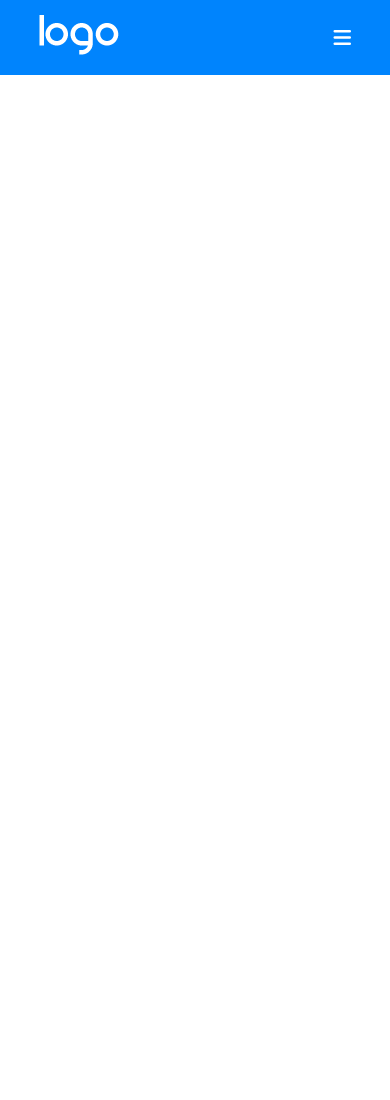
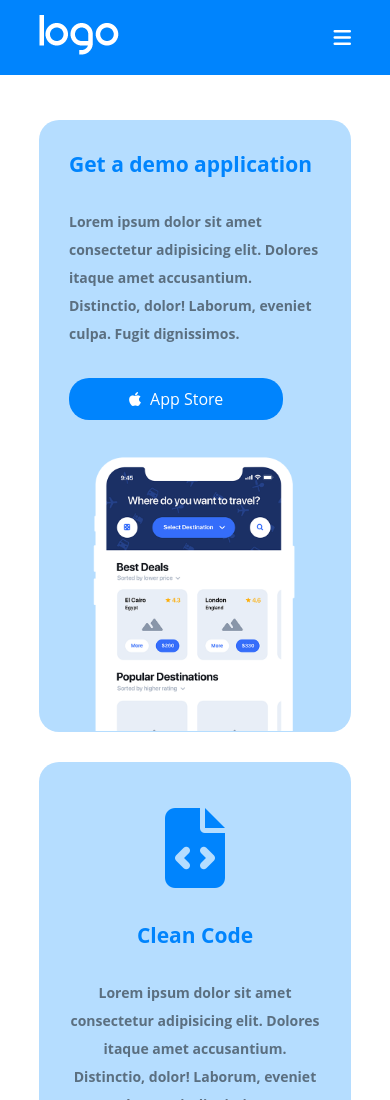
Before and after one commit to markcaf/htmlcss-responsive-layout, a plain HTML site: page index.html in a window 390 px wide. Shown: the top 1100 px of the page. Before the commit the page ends 844 px from the top, so only its background shows below. Drawn offline with Linux system fonts and the light colour scheme.

Commit message:
Prima sezione icon-box - Mobile

```diff
--- a/css/style.css
+++ b/css/style.css
@@ -20,6 +20,8 @@
 header{
     width: 100%;
     background-color: var(--blue-accent);
+    position: fixed;
+    top: 0;
 }
 
 .container{
@@ -86,3 +88,70 @@ header{
     }
 }
 /******* END HEADER *******/
+
+main{
+    margin-top: 100px;
+}
+
+/******* MAIN SECTIONS *******/
+/* First section - Features */
+#features{
+    padding: 20px 0 70px;
+}
+
+.icon-box{
+    background-color: var(--blue-light);
+    padding: 30px;
+    border-radius: 20px;
+}
+
+#features h3{
+    font-size: 21px;
+    color: var(--blue-accent);
+    margin-bottom: 30px;
+}
+
+#features p{
+    color: #5b6f80;
+    font-weight: bold;
+    font-size: 14px;
+    line-height: 2;
+}
+
+.apple-button{
+    text-align: center;
+    background-color: var(--blue-accent);
+    color: white;
+    padding: 10px 20px;
+    border-radius: 20px;
+    margin: 30px 0;
+    width: 85%;
+}
+
+.apple-icon{
+    margin-right: 5px;
+}
+
+#features img{
+    width: 100%;
+    margin-bottom: -34px;
+}
+
+.flex-wrap{
+    display: flex;
+    justify-content: space-between;
+    gap: 30px;
+    flex-wrap: wrap;
+}
+
+.icon-accent{
+    font-size: 80px;
+    color: var(--blue-accent);
+    /* text-align: center; */
+    margin-bottom: 20px;
+}
+
+#clean-code-box, #web-design-box,
+#development-box, #branding-box{
+    text-align: center;
+}
--- a/index.html
+++ b/index.html
@@ -4,12 +4,14 @@
     <meta charset="UTF-8">
     <meta http-equiv="X-UA-Compatible" content="IE=edge">
     <meta name="viewport" content="width=device-width, initial-scale=1.0">
-    <title>Responsive layout</title>
+    <title>Responsive Layout</title>
+    <link rel="icon" type="image/x-icon" href="http://cdn.onlinewebfonts.com/svg/img_5541.png">
     <link rel="stylesheet" href="https://cdnjs.cloudflare.com/ajax/libs/font-awesome/6.1.1/css/all.min.css" integrity="sha512-KfkfwYDsLkIlwQp6LFnl8zNdLGxu9YAA1QvwINks4PhcElQSvqcyVLLD9aMhXd13uQjoXtEKNosOWaZqXgel0g==" crossorigin="anonymous" referrerpolicy="no-referrer" />
     <link rel="stylesheet" href="./css/style.css">
 </head>
 <body>
 
+    <!-- Start Header -->
     <header>
         <div class="container header-content">
             <div class="logo">
@@ -29,6 +31,58 @@
             </div>
         </div>
     </header>
+    <!-- End Header -->
+
+    <main>
+        <!-- First section - Features -->
+        <section id="features">
+            <div class="container flex-wrap">
+                <div id="demo" class="icon-box">
+                    <div class="text-demo">
+                        <h3>Get a demo application</h3>
+                        <p>Lorem ipsum dolor sit amet consectetur adipisicing elit. Dolores itaque amet accusantium. Distinctio, dolor! Laborum, eveniet culpa. Fugit dignissimos.</p>
+                        <div class="apple-button"><span class="apple-icon"><i class="fa-brands fa-apple"></i></span> App Store</div>
+                    </div>
+                    <div class="image-demo">
+                        <img src="./img/phone.png" alt="Mobile demo app">
+                    </div>
+                </div>
+
+                <div id="clean-code-box" class="icon-box">
+                    <div class="icon-accent">
+                        <i class="fa-solid fa-file-code"></i>
+                    </div>
+                    <h3>Clean Code</h3>
+                    <p>Lorem ipsum dolor sit amet consectetur adipisicing elit. Dolores itaque amet accusantium. Distinctio, dolor! Laborum, eveniet culpa. Fugit dignissimos.</p>
+                </div>
+
+                <div id="web-design-box" class="icon-box">
+                    <div class="icon-accent">
+                        <i class="fa-solid fa-compass-drafting"></i>
+                    </div>
+                    <h3>Web Design</h3>
+                    <p>Lorem ipsum dolor sit amet consectetur adipisicing elit. Dolores itaque amet accusantium. Distinctio, dolor! Laborum, eveniet culpa. Fugit dignissimos.</p>
+                </div>
+
+                <div id="development-box" class="icon-box">
+                    <div class="icon-accent">
+                        <i class="fa-solid fa-laptop-code"></i>
+                    </div>
+                    <h3>Development</h3>
+                    <p>Lorem ipsum dolor sit amet consectetur adipisicing elit. Dolores itaque amet accusantium. Distinctio, dolor! Laborum, eveniet culpa. Fugit dignissimos.</p>
+                </div>
+
+                <div id="branding-box" class="icon-box">
+                    <div class="icon-accent">
+                        <i class="fa-solid fa-bullhorn"></i>
+                    </div>
+                    <h3>Branding</h3>
+                    <p>Lorem ipsum dolor sit amet consectetur adipisicing elit. Dolores itaque amet accusantium. Distinctio, dolor! Laborum, eveniet culpa. Fugit dignissimos.</p>
+                </div>
+            </div>
+        </section>
+    </main>
+
 
 </body>
 </html>
```
